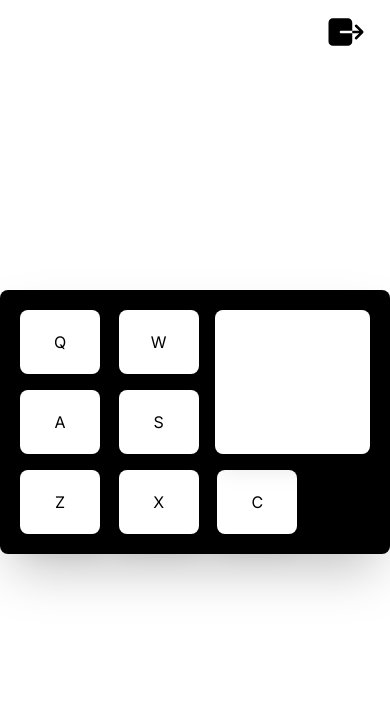
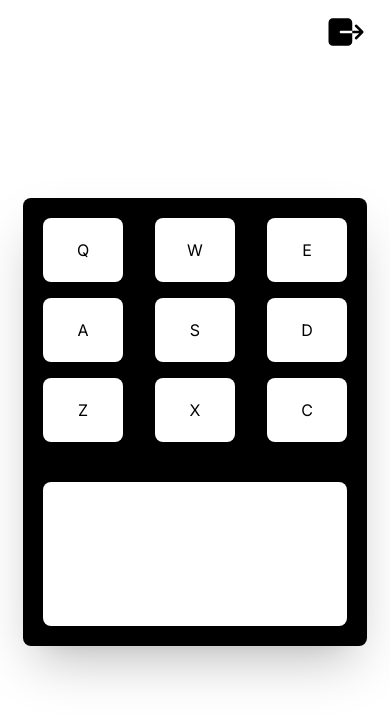
Before and after one commit to FrancescoBrunoDev/freeCodeCamp-Exames-frontEnd, a Next.js app: page /examples/DrumMachine in a window 390 px wide. Shown: the top 720 px of the page. Built offline with nearby package versions, Linux system fonts and the light colour scheme.

Commit message:
fixed drum machine

```diff
--- a/src/app/examples/DrumMachine/page.tsx
+++ b/src/app/examples/DrumMachine/page.tsx
@@ -28,8 +28,8 @@ const App: React.FC = () => {
         id="drum-machine"
         className="shadow-2xl rounded-lg dark:bg-white bg-black"
       >
-        <div className="grid grid-cols-2">
-          <div className="grid grid-rows-3 grid-cols-3 gap-x-8 gap-y-4 p-5 w-[19rem]">
+        <div className="grid grid-cols-1 md:grid-cols-2">
+          <div className="grid grid-rows-3 grid-cols-3 gap-x-8 gap-y-4 p-5 w-max-md">
             {soundData.sounds.map((sound) => (
               <Button
                 key={sound.id}
```
